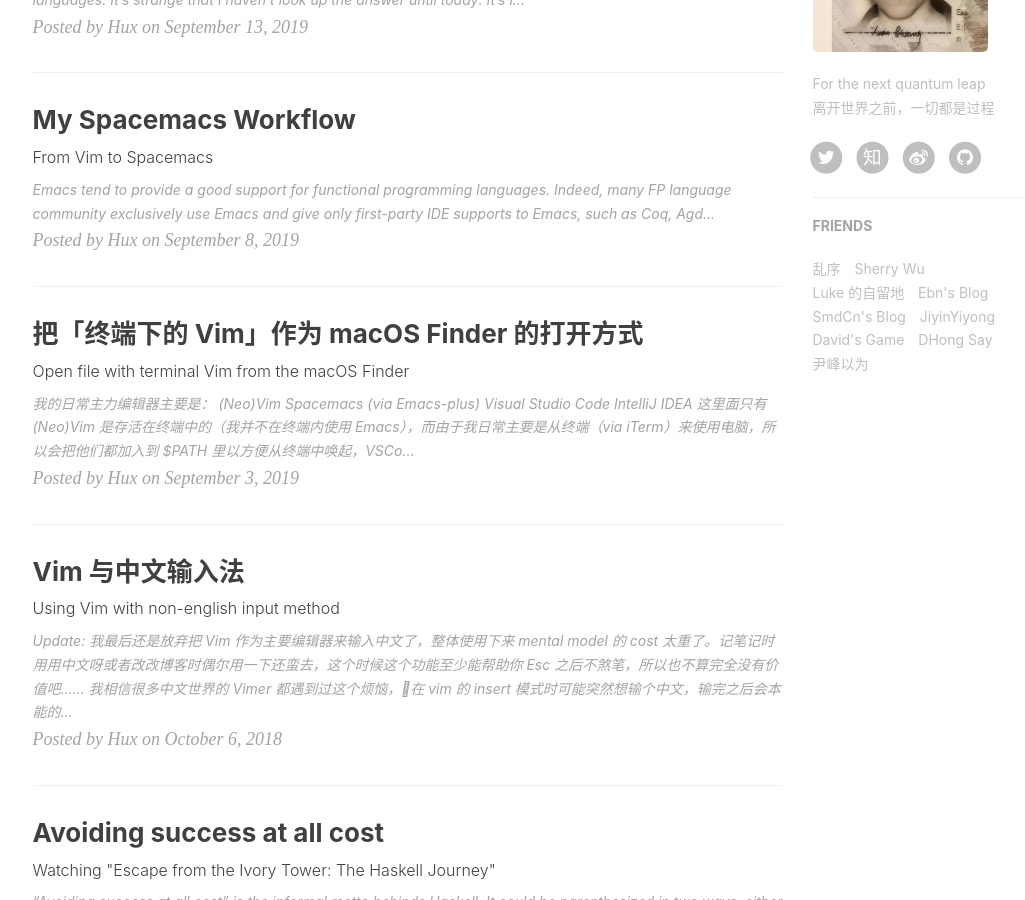
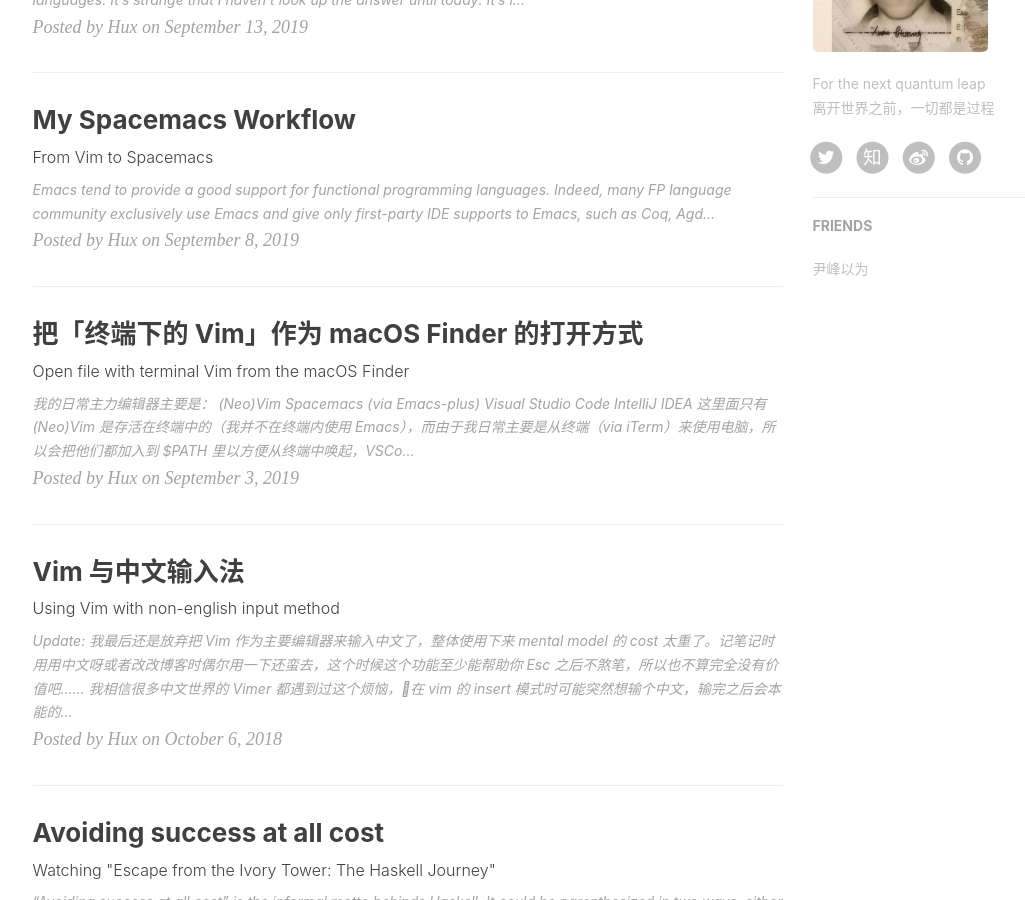
Before and after one commit to EthanChenLi/EthanChenLi.github.io, a Jekyll site: the page built from index.html, in a window 1280 px wide and 900 px high, scrolled down 1006 px. Shown: the whole window, without its empty margins (135-1160 px from the left). Built offline with Jekyll 4.4.1, drawn with Linux system fonts in a browser that asks for light colours; nearby versions of some CDN libraries; the list of posts is cut into pages by our own code; comment, search, counter and statistics services are not loaded; some of the changed text lies outside the part shown.

Commit message:
Update _config.yml

```diff
--- a/_config.yml
+++ b/_config.yml
@@ -1,11 +1,11 @@
 # Site settings
-title: Hux Blog
-SEOTitle: 黄玄的博客 | Hux Blog
+title: ethan Blog
+SEOTitle: ethan的博客 | ethan Blog
 header-img: img/home-bg.jpg
-email: huxpro@gmail.com
-description: "关于程序与设计、黑客与画家 | 黄玄，Web & Mobile Lover，Software Engineer，UX Designer | 这里是 @Hux黄玄 的个人博客，与你一起发现更大的世界。"
-keyword: "黄玄, Hux黄玄, Hux, 鬼栈, huxpro, @huxpro, 黄玄的博客, Hux Blog, 博客, 个人网站, 互联网, Web, JavaScript, 前端, 设计"
-url: "https://huangxuan.me"              # your host, for absolute URL
+email: touch_789@163.com
+description: ""
+keyword: ""
+url: "http://ituu.net"              # your host, for absolute URL
 baseurl: ""                             # for example, '/blog' if your blog hosted on 'host/blog'
 
 # Publish posts or collection documents with a future date.
@@ -102,34 +102,7 @@
 
 # Friends
 friends: [
-    {
-    #     title: "Su",
-    #     href: "http://su.gallery/"
-    # },{
-        title: "乱序",
-        href: "http://mida.re/"
-    },{
-        title: "Sherry Wu",
-        href: "https://xuechundesign.github.io"
-    },{
-        title: "Luke 的自留地",
-        href: "http://hmqk1995.github.io"
-    },{
-        title: "Ebn's Blog",
-        href: "http://ebnbin.com/"
-    },{
-        title: "SmdCn's Blog",
-        href: "http://blog.smdcn.net"
-    },{
-        title: "JiyinYiyong",
-        href: "http://tiye.me/"
-    },{
-        title: "David's Game",
-        href: "https://www.ruoyaowu.com/"
-    },{
-        title: "DHong Say",
-        href: "http://dhong.co"
-    },{
+ {
         title: "尹峰以为",
         href: "http://ingf.github.io/"
     }
```
